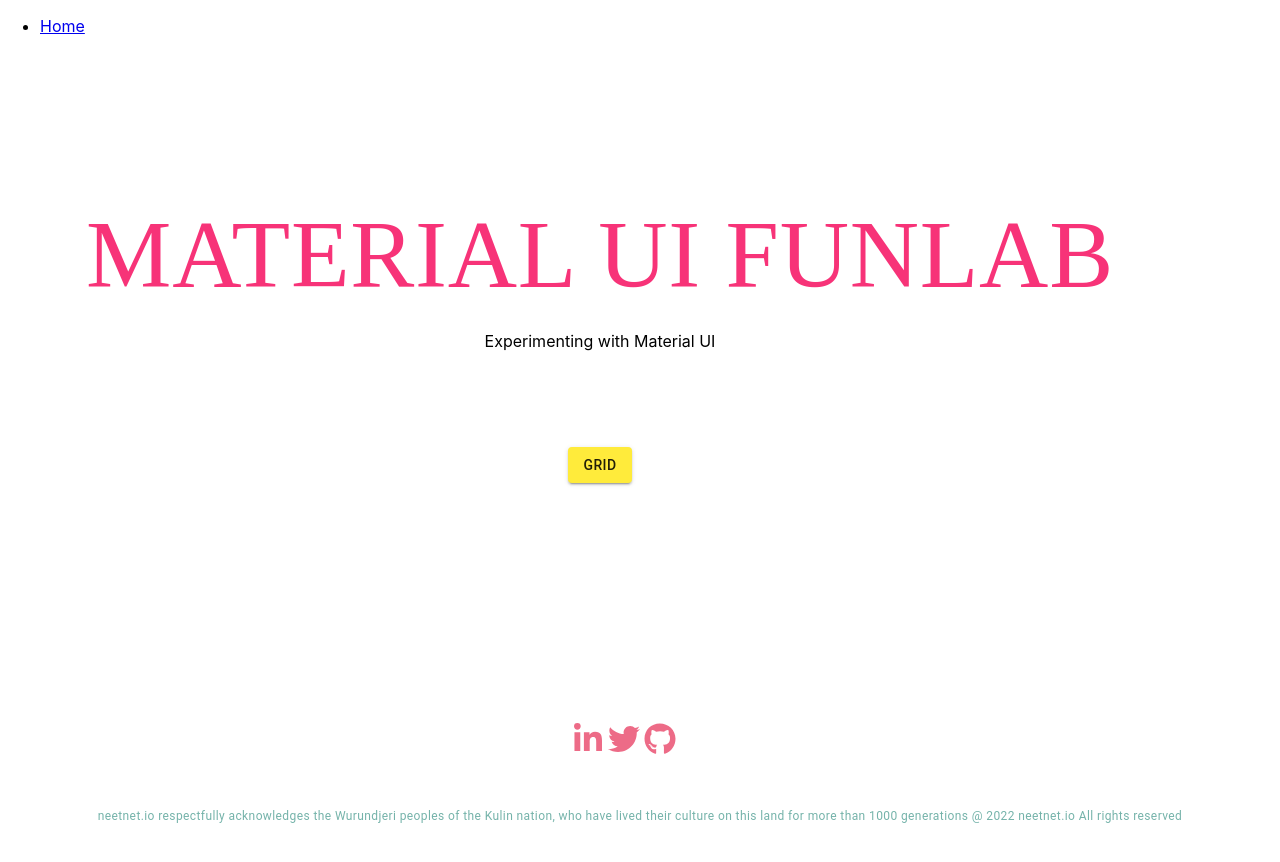
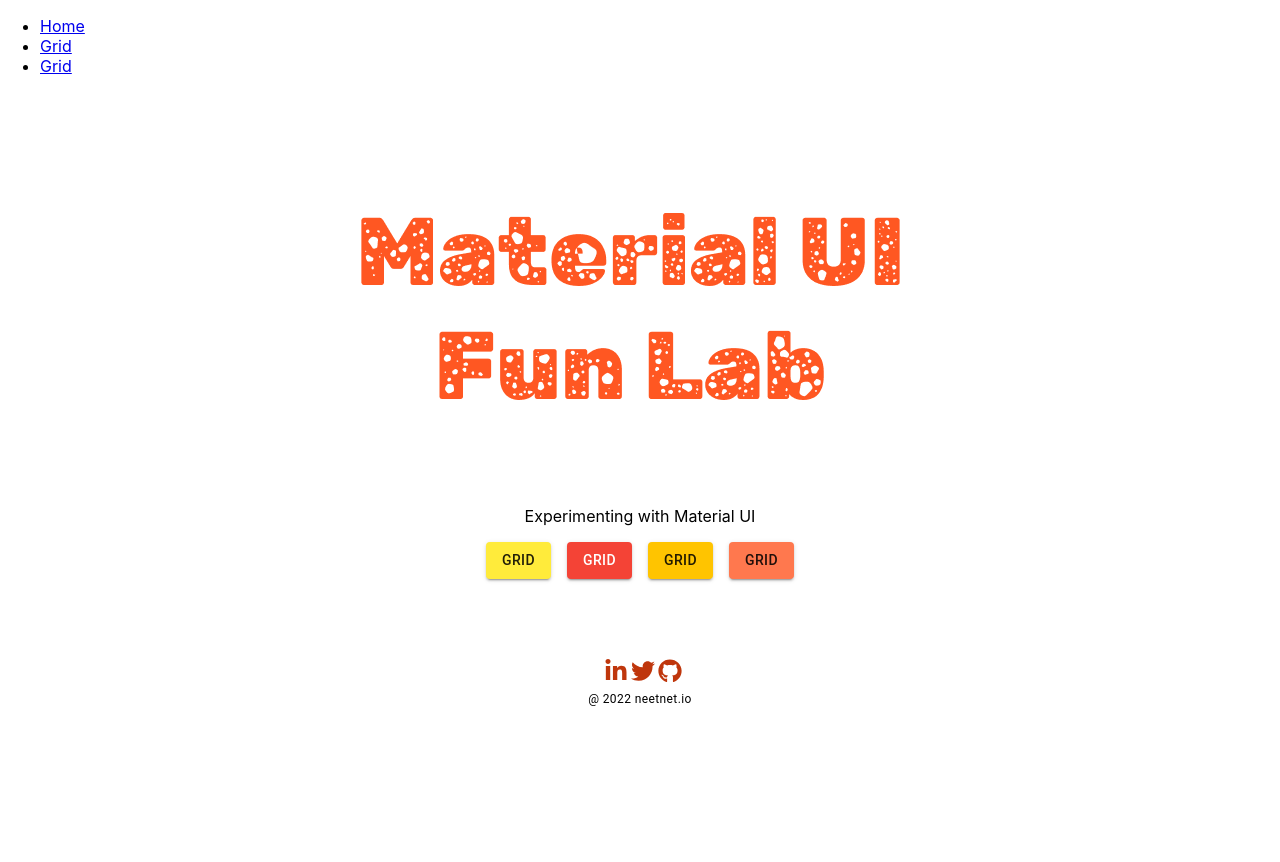
Before and after one commit to neetnet200/material-ui-funlab, a React (Create React App) app in the folder mui-template/: page / in a window 1280 px wide. Shown: the top 862 px of the page. After the commit the page ends 800 px from the top, so only its background shows below. Built offline with nearby package versions, Linux system fonts and the light colour scheme; a web font is replaced by a local one.

Commit message:
update design

```diff
--- a/mui-template/src/App.js
+++ b/mui-template/src/App.js
@@ -20,6 +20,9 @@
     },
     success: {
       main: "#ff784e",
+    },
+    warning: {
+      main: "#ffc400",
     },
   },
   typography: {
--- a/mui-template/src/components/footer.js
+++ b/mui-template/src/components/footer.js
@@ -1,77 +1,52 @@
 import React from "react";
 import { FaGithub, FaLinkedinIn, FaTwitter } from "react-icons/fa";
-import { Box, Grid, Typography, Divider } from "@mui/material";
+import { Box, Grid, Typography} from "@mui/material";
 
 function Footer() {
   return (
     <Grid
       container
-      spacing={5}
+      spacing={0}
       sx={{
         mt: 10,
         display: "flex",
         flexDirection: "column",
         alignItems: "center",
         justifyContent: "center",
-        p: 10,
       }}
     >
       <Box
         sx={{
           display: "flex",
-          flexDirection: "row",
-          alignItems: "center",
           justifyContent: "space-between",
         }}
       >
         <Grid item xs={3}>
           <Box>
             <a href="https://www.linkedin.com/in/anitadesanmiguel">
-              <FaLinkedinIn color="#ed6b87" style={{ fontSize: "32px" }} />
+              <FaLinkedinIn color="#bf360c" style={{ fontSize: "24px" }} />
             </a>
           </Box>
         </Grid>
         <Grid item xs={3}>
           <Box>
             <a href="https://mobile.twitter.com/neetnet200">
-              <FaTwitter color="#ed6b87" style={{ fontSize: "32px" }} />
+              <FaTwitter color="#bf360c" style={{ fontSize: "24px" }} />
             </a>
           </Box>
         </Grid>
         <Grid item xs={3}>
           <Box>
             <a href="https://github.com/neetnet200">
-              <FaGithub color="#ed6b87" style={{ fontSize: "32px" }}></FaGithub>
+              <FaGithub color="#bf360c" style={{ fontSize: "24px" }}></FaGithub>
             </a>
           </Box>
         </Grid>
       </Box>
-      <Grid
-        item
-        container
-        xs={12}
-        sx={{
-          mt: 1,
-          display: "flex",
-          flexDirection: "row",
-          alignItems: "center",
-          justifyContent: "center",
-        }}
-      >
-        <Box
-          sx={{
-            display: "flex",
-            flexDirection: "row",
-            alignItems: "center",
-            justifyContent: "center",
-          }}
-        >
-          <Typography variant="caption" style={{textAlign: "center"}} color="#75b3aa">
-            {" "}
-            neetnet.io respectfully acknowledges the Wurundjeri peoples of
-            the Kulin nation, who have lived their culture on this land for more than 1000 generations @ 2022 neetnet.io All rights reserved
+      <Grid item xs={12}>
+          <Typography variant="caption" color="black" >
+            @ 2022 neetnet.io
           </Typography>
-        </Box>
       </Grid>
     </Grid>
   );
--- a/mui-template/src/components/main.js
+++ b/mui-template/src/components/main.js
@@ -1,19 +1,15 @@
 import React from "react";
 import { useNavigate } from "react-router-dom";
-import { Typography, Button, Grid, Box } from "@mui/material";
+import { Stack, Button, Grid, Box } from "@mui/material";
+import heading2 from "./images/heading2.png";
 
 function Main() {
   let navigate = useNavigate();
   return (
     <>
       <Grid
-        container
-        spacing={10}
         sx={{
           mt: 10,
-          display: "flex",
-          justifyContent: "center",
-          p: 10,
         }}
       >
         <Box
@@ -24,29 +20,28 @@
           }}
         >
           <Grid item xs={12}>
-            <Box
-              xs={12}
-              sx={{
-                display: "flex",
-                alignItems: "center",
-                flexDirection: "column",
-              }}
-            >
-              <Typography variant="h4" style={{ textAlign: "center" }}>
+            <Box>
+              {" "}
+              <img src={heading2} alt="heading2" />
+              {/* <Typography variant="h4" style={{ textAlign: "center" }}>
                 MATERIAL UI FUNLAB
-              </Typography>
+              </Typography> */}
               <p style={{ textAlign: "center" }}>
                 Experimenting with Material UI
               </p>
             </Box>
           </Grid>
-          <Grid item xs={12}>
           <Box
-              xs={12}
             sx={{
-                mt: 10,
+              display: "flex",
+              flexDirection: "row",
+              alignItems: "center",
+              justifyContent: "space-between",
+              p: 0,
             }}
           >
+            <Stack direction="row" spacing={2}>
+              <Grid item xs={1}>
                 <Button
                   variant="contained"
                   color="primary"
@@ -56,8 +51,42 @@
                 >
                   Grid
                 </Button>
+              </Grid>
+              <Grid item xs={1}>
+                <Button
+                  variant="contained"
+                  color="secondary"
+                  onClick={() => {
+                    navigate("/funWithGrid");
+                  }}
+                >
+                  Grid
+                </Button>
+              </Grid>
+              <Grid item xs={1}>
+                <Button
+                  variant="contained"
+                  color="warning"
+                  onClick={() => {
+                    navigate("/funWithGrid");
+                  }}
+                >
+                  Grid
+                </Button>
+              </Grid>
+              <Grid item xs={1}>
+                <Button
+                  variant="contained"
+                  color="success"
+                  onClick={() => {
+                    navigate("/funWithGrid");
+                  }}
+                >
+                  Grid
+                </Button>
+              </Grid>
+            </Stack>
           </Box>
-          </Grid>
         </Box>
       </Grid>
     </>
--- a/mui-template/src/components/navbar.css
+++ b/mui-template/src/components/navbar.css
@@ -17,7 +17,7 @@
     align-items: center;
     margin: auto;
     height: 100%;
-    padding: 2rem;
+    /* padding: 2rem; */
   }
   .header .nav-menu a {
     color: black;
--- a/mui-template/src/components/navbar.js
+++ b/mui-template/src/components/navbar.js
@@ -20,16 +20,16 @@
               Home
             </Link>
           </li>
-          {/* <li className="nav-items">
-            <Link to="/about" onClick={closeMenu}>
-              About
+          <li className="nav-items">
+            <Link to="/funWithGrid" onClick={closeMenu}>
+              Grid
             </Link>
           </li>
           <li className="nav-items">
-            <Link to="/showcase" onClick={closeMenu}>
-              Examples
+            <Link to="/funWithGrid" onClick={closeMenu}>
+              Grid
             </Link>
-          </li> */}
+          </li>
         </ul>
       </div>
   )
```
Also changed, not shown: mui-template/src/App.css (deleted, +0 -38 lines), mui-template/src/components/bottomNavigation.js (deleted, +0 -36 lines), mui-template/src/components/images/heading.png (added), mui-template/src/components/images/heading2.png (added). Lines whose indentation alone changed are shown as unchanged.
